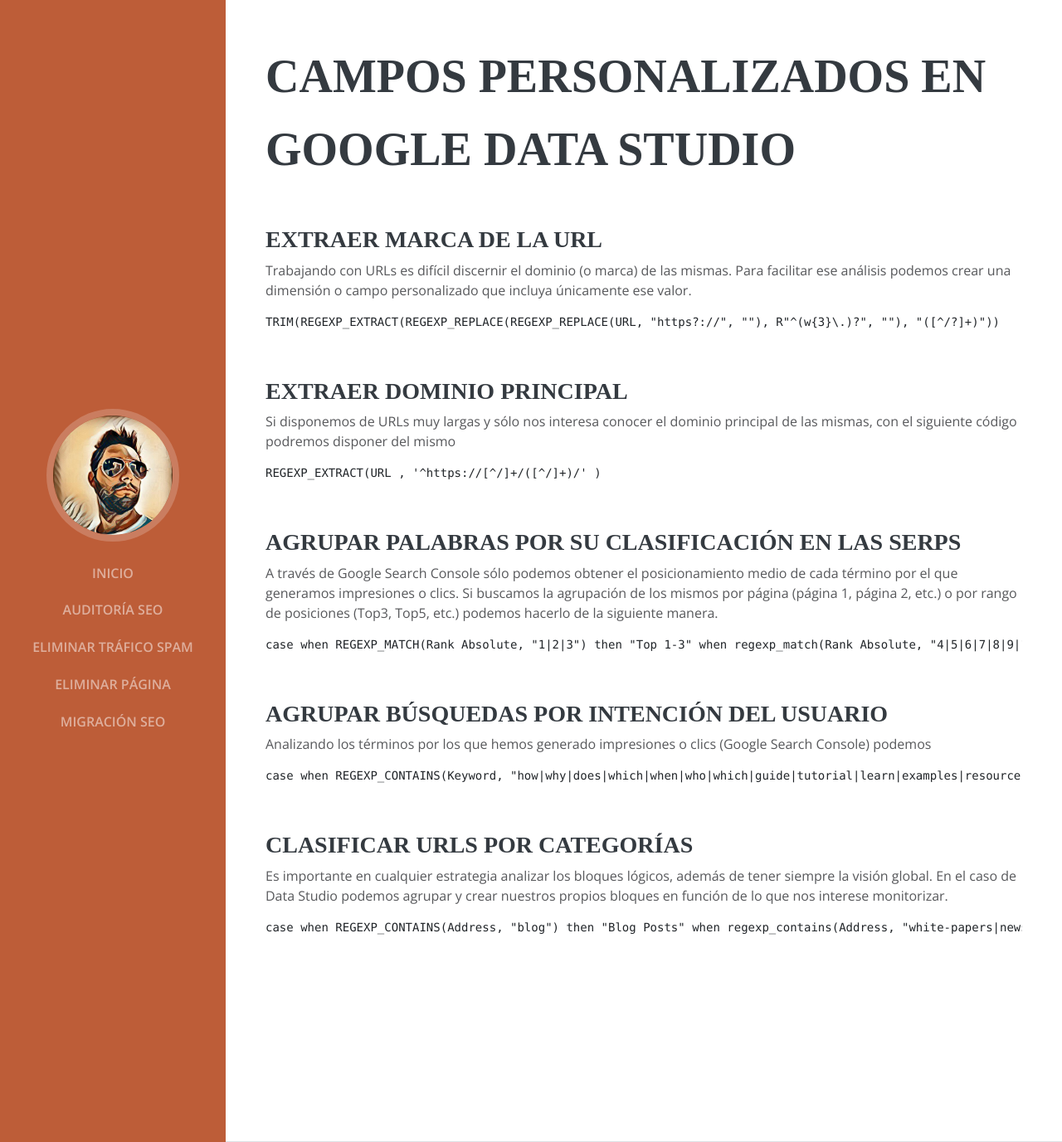
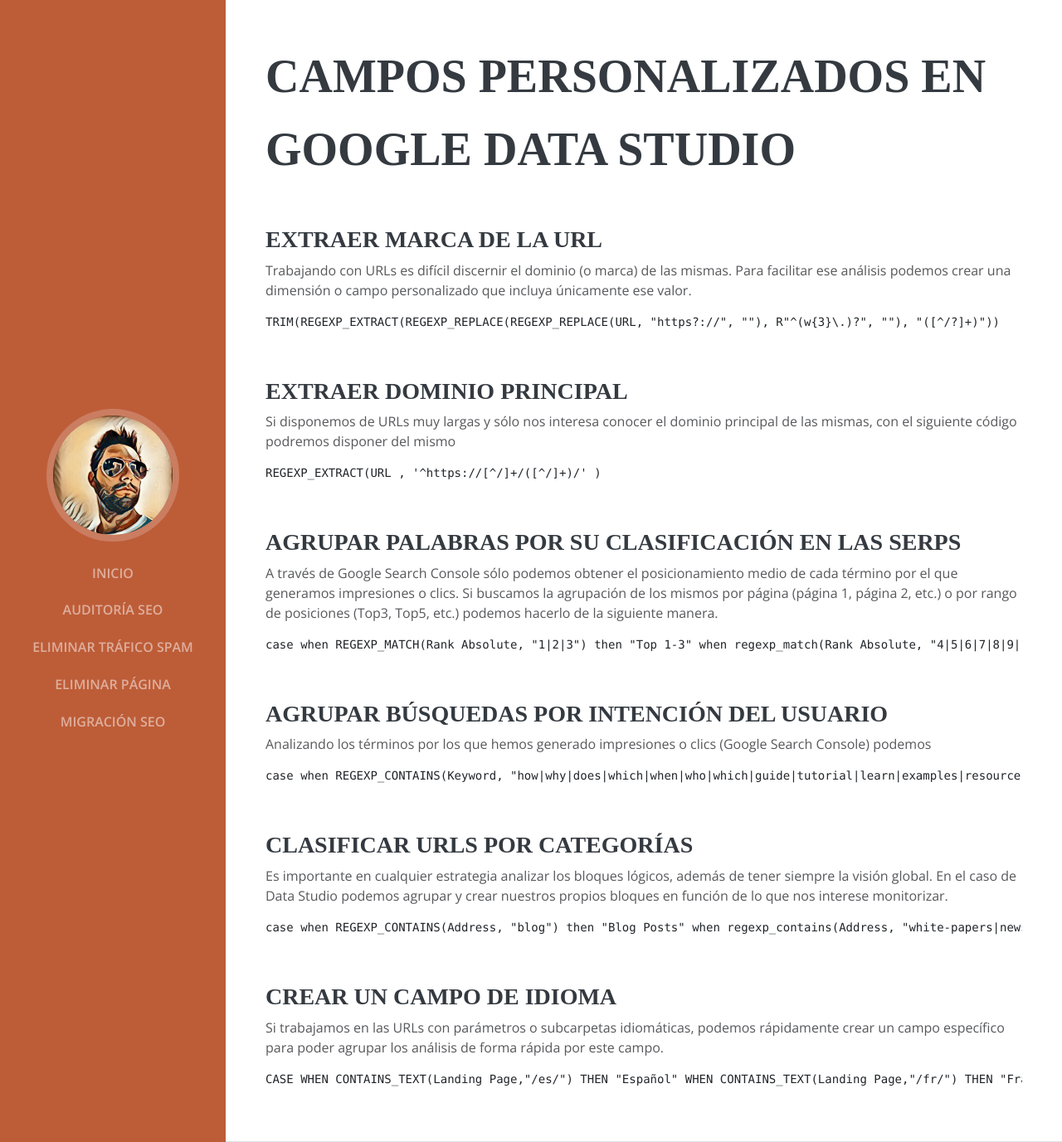
Before and after one commit to Emirodgar/w-chuleta-seo, a Jekyll site: the page built from X - Dashboards/campos-personalizados-data-studio.md, in a window 1280 px wide and 1377 px high. Shown: the whole window at 83% size. Built offline with Jekyll 4.4.1, drawn with Linux system fonts in a browser that asks for light colours; some web fonts are replaced; our own code applies the rules of GitHub Pages for plain Markdown files.

Commit message:
X - Dashboards/campos-personalizados-data-studio.md updated from https://stackedit.io/

````diff
--- a/X - Dashboards/campos-personalizados-data-studio.md
+++ b/X - Dashboards/campos-personalizados-data-studio.md
@@ -47,6 +47,13 @@
 case when REGEXP_CONTAINS(Address, "blog") then "Blog Posts" when regexp_contains(Address, "white-papers|news|case-studies|insights") then "White papers, Case studies, News, Insights" when regexp_contains(Address, "careers|about-us|contact|job-opportunities|clients|reviews|our-work|our-team|join-team") then "Branded Pages" when regexp_contains(Address, "hospitality-travel-tourism|expertise|economic-development|energy|higher-education|technology|financial-services") then "Services Pages" when regexp_contains(Address, "tag") then "Tag Pages" when Regexp_contains(Address, "/page") then "Paginated" else "Unclassified"
 ```
 
+## Crear un campo de idioma
+
+Si trabajamos en las URLs con parámetros o subcarpetas idiomáticas, podemos rápidamente crear un campo específico para poder agrupar los análisis de forma rápida por este campo.
+
+```
+CASE WHEN CONTAINS_TEXT(Landing Page,"/es/") THEN "Español" WHEN CONTAINS_TEXT(Landing Page,"/fr/") THEN "Francés" WHEN CONTAINS_TEXT(Landing Page,"/de/") THEN "Alemán" WHEN CONTAINS_TEXT(Landing Page,"/it/") THEN "Italiano" else "Inglés" end
+```
 <!--stackedit_data:
-eyJoaXN0b3J5IjpbMzM5MDE3MjEyXX0=
+eyJoaXN0b3J5IjpbLTE0NDI2MzMxMDRdfQ==
 -->
````
